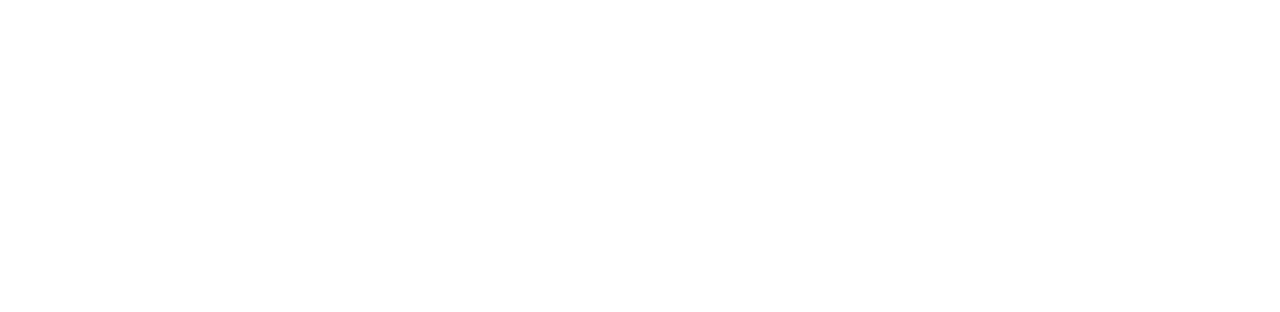
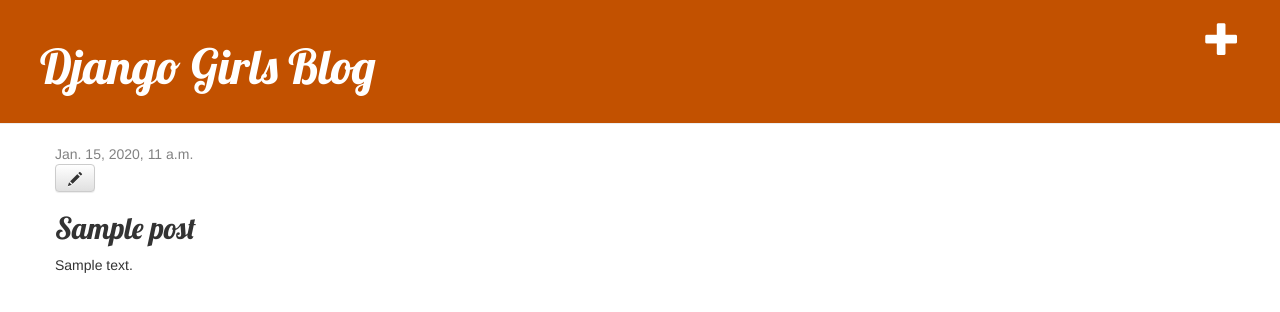
Before and after one commit to elettrap/my-first-blog, a Django app: page /post/1/ in a window 1280 px wide. Before the commit the part shown is empty. Shown: the top 312 px of the page. Run offline with Django 3.2, Linux system fonts and the light colour scheme; tables that the repository leaves empty hold one stand-in row (values such as "Sample post"); some libraries are stand-ins or nearby versions.

Commit message:
Added views to create/edit blog post inside the site.

```diff
--- a/blog/templates/blog/base.html
+++ b/blog/templates/blog/base.html
@@ -9,6 +9,10 @@
     </head>
     <body>
         <div class="page-header">
+            <a href="{% url 'post_new' %}" class="top-menu"><span class="glyphicon glyphicon-plus"></span></a>
+            {% if user.is_authenticated %}
+            <a href="{% url 'post_new' %}" class="top-menu"><span class="glyphicon glyphicon-plus"></span></a>
+            {% endif %}
             <h1><a href="/">Django Girls Blog</a></h1>
         </div>
         <div class="content container">
--- a/blog/templates/blog/post_detail.html
+++ b/blog/templates/blog/post_detail.html
@@ -0,0 +1,14 @@
+{% extends 'blog/base.html' %}
+
+{% block content %}
+    <div class="post">
+        {% if post.published_date %}
+            <div class="date">
+                {{ post.published_date }}
+            </div>
+        {% endif %}
+        <a class="btn btn-default" href="{% url 'post_edit' pk=post.pk %}"><span class="glyphicon glyphicon-pencil"></span></a>
+        <h2>{{ post.title }}</h2>
+        <p>{{ post.text|linebreaksbr }}</p>
+    </div>
+{% endblock %}
--- a/blog/urls.py
+++ b/blog/urls.py
@@ -3,4 +3,6 @@
 urlpatterns = [
     path('', views.post_list, name='post_list'),
     path('post/<int:pk>/', views.post_detail, name='post_detail'),
+    path('post/new/', views.post_new, name='post_new'),
+    path('post/<int:pk>/edit/', views.post_edit, name='post_edit'),
 ]
--- a/blog/views.py
+++ b/blog/views.py
@@ -1,11 +1,42 @@
+from django.shortcuts import redirect
 from django.shortcuts import render
 from django.utils import timezone
 from .models import Post
 from django.shortcuts import render, get_object_or_404
+from .forms import PostForm
+
 
 def post_list(request):
     posts = Post.objects.filter(published_date__lte=timezone.now()).order_by("published_date")
     return render(request, 'blog/post_list.html', {"posts":posts})
+
 def post_detail(request, pk):
     post = get_object_or_404(Post, pk=pk)
     return render(request, 'blog/post_detail.html', {'post': post})
+
+def post_new(request):
+    if request.method == "POST":
+        form = PostForm(request.POST)
+        if form.is_valid():
+            post = form.save(commit=False)
+            post.author = request.user
+            post.published_date = timezone.now()
+            post.save()
+            return redirect('post_detail', pk=post.pk)
+    else:
+        form = PostForm()
+    return render(request, 'blog/post_edit.html', {'form': form})
+
+def post_edit(request, pk):
+    post = get_object_or_404(Post, pk=pk)
+    if request.method == "POST":
+        form = PostForm(request.POST, instance=post)
+        if form.is_valid():
+            post = form.save(commit=False)
+            post.author = request.user
+            post.published_date = timezone.now()
+            post.save()
+            return redirect('post_detail', pk=post.pk)
+    else:
+        form = PostForm(instance=post)
+    return render(request, 'blog/post_edit.html', {'form': form})
```
Also changed, not shown: blog/forms.py (added, +9 -0 lines), blog/templates/blog/post_edit.html (added, +9 -0 lines).
